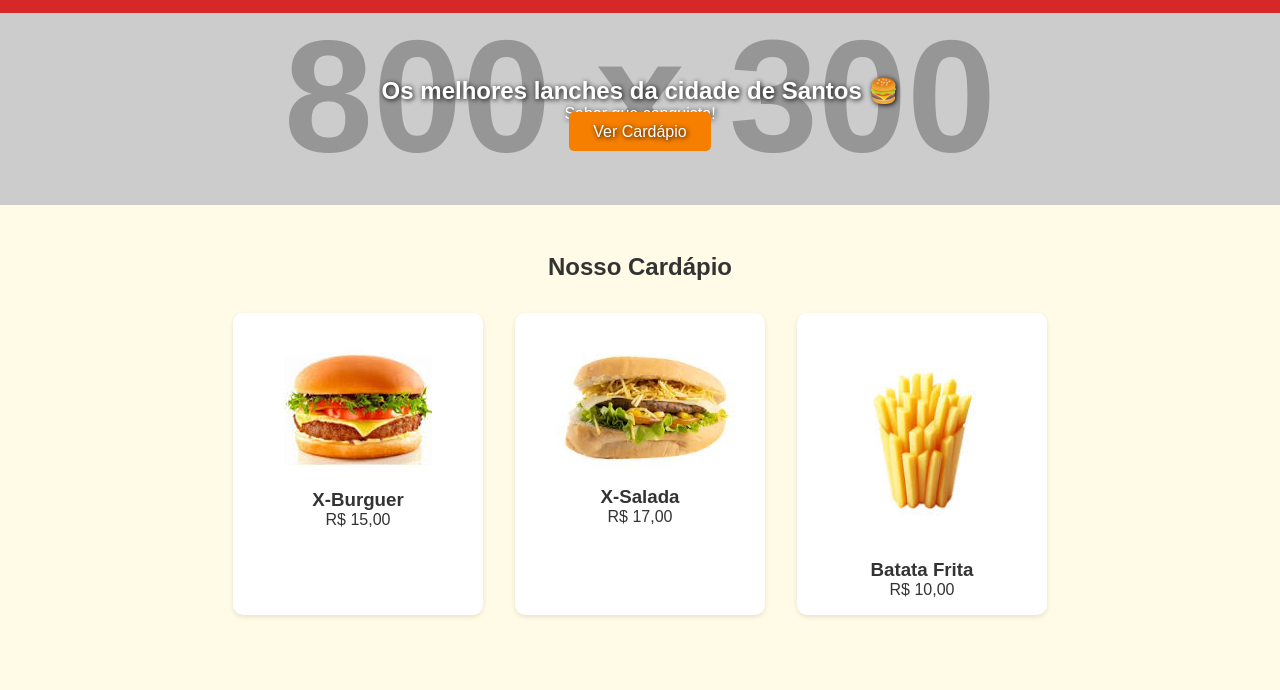
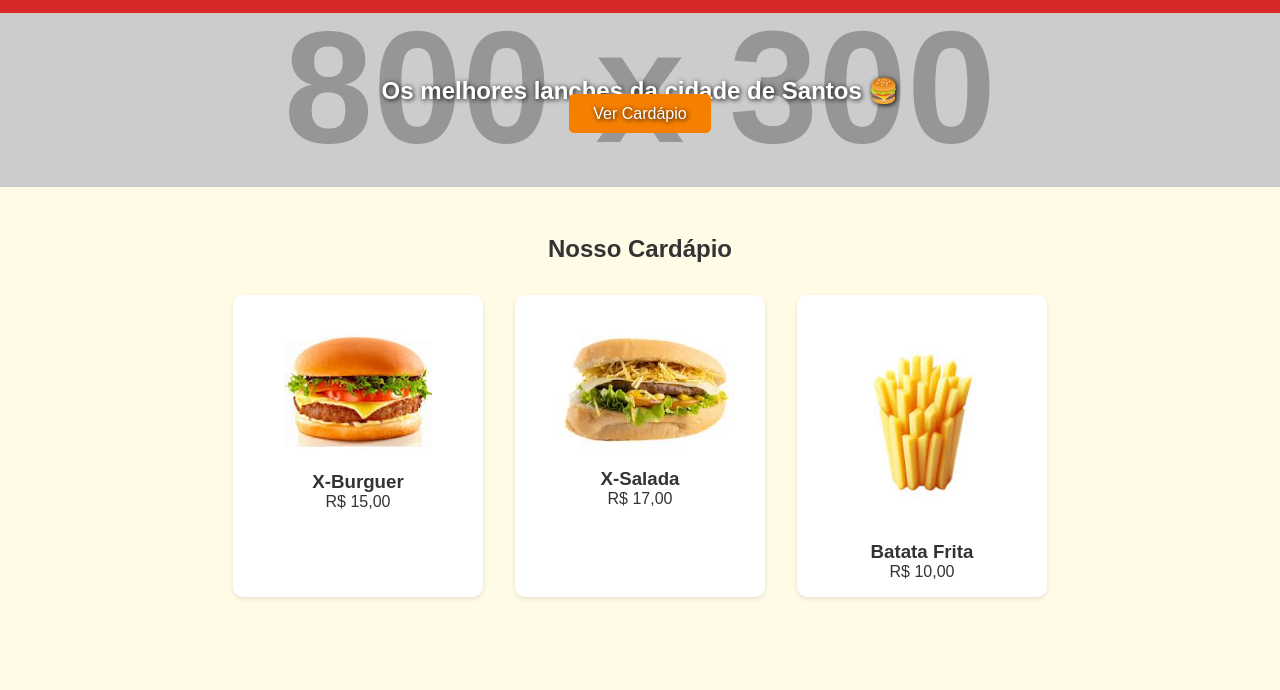
Before and after one commit to luizdev-front/Lanchonete, a plain HTML site: page index.html in a window 1280 px wide. Shown: the part 47-737 px from the top of the page. Drawn offline with Linux system fonts and the light colour scheme; placeholder pictures from the web are drawn by us.

Commit message:
Update index.html
Sim

```diff
--- a/index.html
+++ b/index.html
@@ -18,7 +18,7 @@
 
   <section class="hero">
     <h1>Os melhores lanches da cidade de Santos 🍔</h1>
-    <p>Sabor que conquista!</p>
+
     <a href="#menu" class="btn">Ver Cardápio</a>
   </section>
 
```
